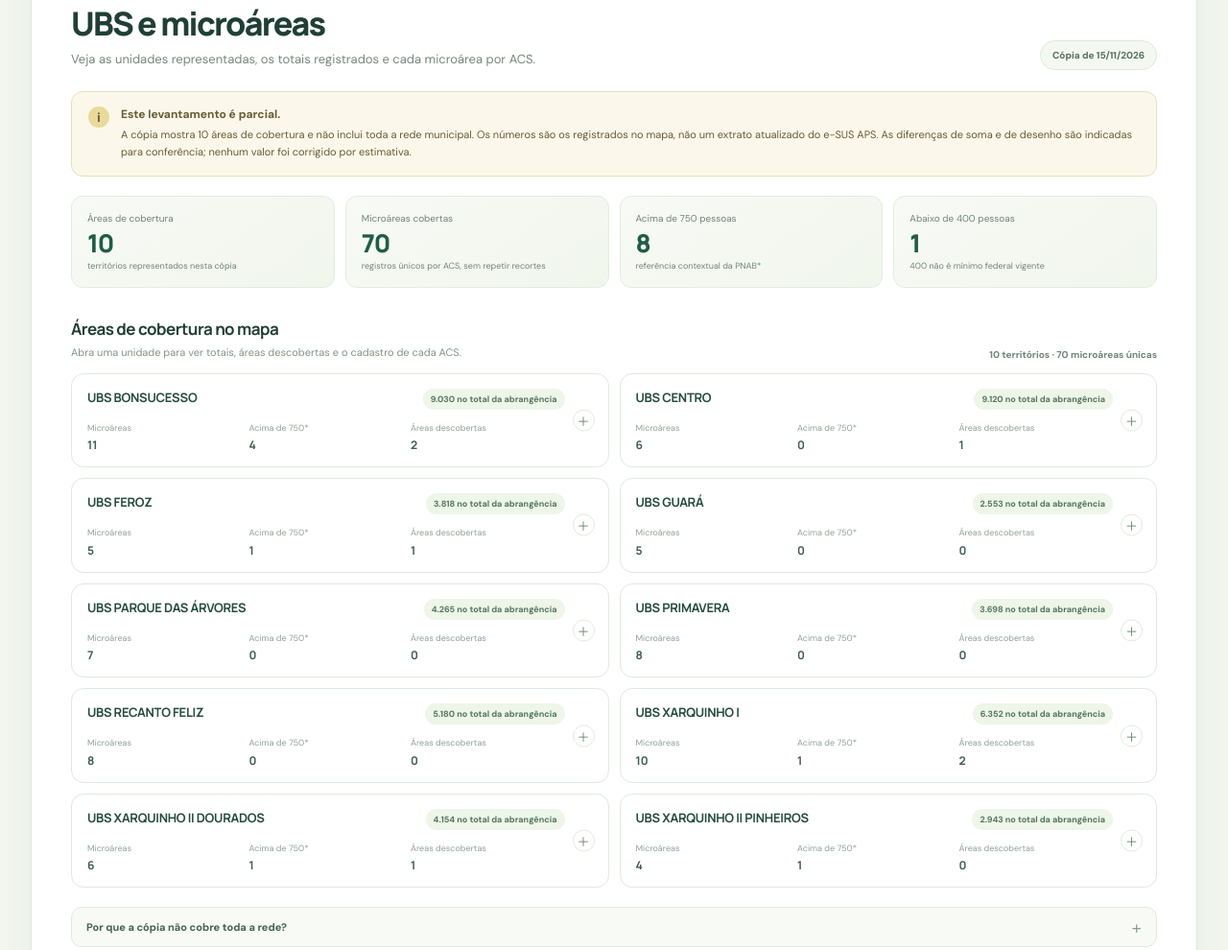
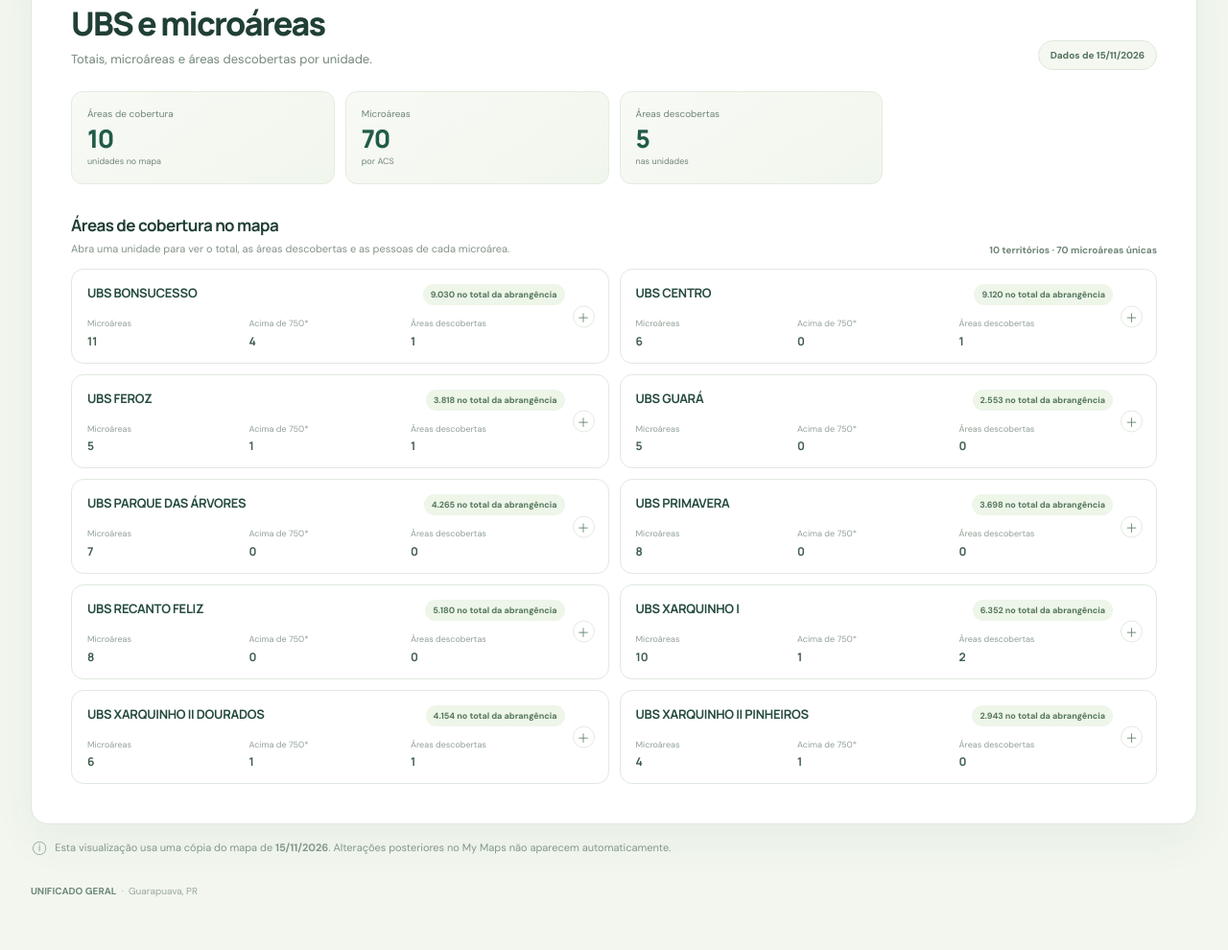
Before and after one commit to fehliperamos4/mapa-guarapuava, a plain HTML site: page index.html in a window 1280 px wide. Shown: the part 1360-2350 px from the top of the page at 96% size. Drawn offline with nearby package versions, Linux system fonts and the light colour scheme.

Commit message:
Simplificar resumo de UBS e microáreas

```diff
--- a/app.js
+++ b/app.js
@@ -272,15 +272,8 @@ function renderRegistryCard(coverage) {
   const coveredPopulation = registeredMicroareas.reduce((sum, area) => sum + area.population, 0);
   const above750 = registeredMicroareas.filter(area => area.population > 750).length;
   const atMost399 = registeredMicroareas.filter(area => area.population < 400).length;
-  const discoveredAreaCount = declaredDiscoveredAreas ?? uncoveredAreas.length;
+  const discoveredAreaCount = unit === 'UBS BONSUCESSO' ? 1 : (declaredDiscoveredAreas ?? uncoveredAreas.length);
   const discoveredPopulation = declaredDiscoveredPopulation;
-  const expectedCovered = declaredCovered ?? (totalPopulation != null && discoveredPopulation != null
-    ? totalPopulation - discoveredPopulation
-    : discoveredAreaCount === 0 ? totalPopulation : null);
-  const difference = expectedCovered == null || registeredMicroareas.length !== microareas.length
-    ? null
-    : coveredPopulation - expectedCovered;
-
   const card = make('details', 'registry-card');
   const summary = make('summary', 'registry-card-summary');
   const title = make('div', 'registry-card-title');
@@ -294,21 +287,10 @@ function renderRegistryCard(coverage) {
 
   const body = make('div', 'registry-card-body');
   const metrics = make('div', 'registry-card-metrics');
-  appendRegistryStat(metrics, 'Total registrado na abrangência', formatRegistryNumber(totalPopulation));
-  appendRegistryStat(metrics, 'Soma das microáreas listadas', registeredMicroareas.length === microareas.length ? formatRegistryNumber(coveredPopulation) : 'Dados incompletos');
+  appendRegistryStat(metrics, 'Total da unidade', formatRegistryNumber(totalPopulation));
+  appendRegistryStat(metrics, 'Microáreas', formatRegistryNumber(microareas.length));
   appendRegistryStat(metrics, 'Pessoas em áreas descobertas', formatRegistryNumber(discoveredPopulation));
   body.append(metrics);
-
-  if (difference != null && difference !== 0) {
-    const comparison = make('p', 'registry-difference');
-    comparison.append(make('strong', '', `Diferença de ${formatRegistryNumber(Math.abs(difference))} ${difference < 0 ? 'a menos' : 'a mais'}.`));
-    comparison.append(document.createTextNode(` A soma das microáreas (${formatRegistryNumber(coveredPopulation)}) foi comparada ao valor de referência da abrangência (${formatRegistryNumber(expectedCovered)}).`));
-    body.append(comparison);
-  } else if (difference === 0) {
-    body.append(make('p', 'registry-match', 'A soma das microáreas confere com o valor de referência registrado na abrangência.'));
-  }
-
-  if (registryNotes[unit]) body.append(make('p', 'registry-observation', registryNotes[unit]));
 
   const microareaSection = make('section', 'registry-microareas');
   microareaSection.append(make('h5', '', `Microáreas por ACS · ${formatRegistryNumber(microareas.length)}`));
@@ -341,9 +323,11 @@ function renderRegistryCard(coverage) {
         : area.name.replace(/^ÁREA DESCOBERTA\s*-?\s*/i, '').replace(/\s+-\s+UBS\s+.+$/i, '').trim() || 'Área descoberta identificada';
       const item = make('li', 'registry-uncovered-row');
       const pieceCount = area.features.length;
-      const geometryText = pieceCount > 1 ? `${pieceCount} recortes do mesmo território` : '1 desenho identificado';
-      const populationText = area.population == null ? 'Contagem não informada neste desenho' : `${formatRegistryNumber(area.population)} pessoas no desenho`;
-      item.append(make('strong', '', uncoveredName), make('span', '', `${geometryText} · ${populationText}`));
+      const isBonsucesso = unit === 'UBS BONSUCESSO' && area.name.includes('ADRIANO');
+      const populationText = isBonsucesso
+        ? '2 pontos · 977 pessoas'
+        : area.population == null ? 'Pessoas não informadas' : `${formatRegistryNumber(area.population)} pessoas`;
+      item.append(make('strong', '', uncoveredName), make('span', '', populationText));
       uncoveredList.append(item);
     }
     discoveredSection.append(uncoveredList);
@@ -383,11 +367,11 @@ function renderRegistry() {
   const totalAbove750 = cards.reduce((sum, result) => sum + result.above750, 0);
   const totalAtMost399 = cards.reduce((sum, result) => sum + result.atMost399, 0);
   registryKpis.replaceChildren();
+  const totalDiscoveredAreas = cards.reduce((sum, result) => sum + result.card.querySelectorAll('.registry-discovered .registry-uncovered-row').length, 0);
   const kpis = [
-    ['Áreas de cobertura', String(coverages.length), 'territórios representados nesta cópia'],
-    ['Microáreas cobertas', String(totalMicroareas), 'registros únicos por ACS, sem repetir recortes'],
-    ['Acima de 750 pessoas', String(totalAbove750), 'referência contextual da PNAB*'],
-    ['Abaixo de 400 pessoas', String(totalAtMost399), '400 não é mínimo federal vigente']
+    ['Áreas de cobertura', String(coverages.length), 'unidades no mapa'],
+    ['Microáreas', String(totalMicroareas), 'por ACS'],
+    ['Áreas descobertas', String(totalDiscoveredAreas), 'nas unidades']
   ];
   for (const [label, value, note] of kpis) {
     const item = make('article', 'registry-kpi');
@@ -395,10 +379,6 @@ function renderRegistry() {
     registryKpis.append(item);
   }
   if (registryCount) registryCount.textContent = `${coverages.length} territórios · ${totalMicroareas} microáreas únicas`;
-  if (registryMissingUnits) {
-    registryMissingUnits.replaceChildren();
-    for (const name of missingRegistryUnitNames) registryMissingUnits.append(make('li', '', name));
-  }
 }
 
 function showDetail(feature) {
--- a/index.html
+++ b/index.html
@@ -10,9 +10,9 @@
   <link rel="preconnect" href="https://fonts.gstatic.com" crossorigin>
   <link href="https://fonts.googleapis.com/css2?family=DM+Sans:wght@400;500;600;700&family=Manrope:wght@500;600;700;800&display=swap" rel="stylesheet">
   <link rel="stylesheet" href="https://unpkg.com/leaflet@1.9.4/dist/leaflet.css" integrity="sha256-p4NxAoJBhIIN+hmNHrzRCf9tD/miZyoHS5obTRR9BMY=" crossorigin="">
-  <link rel="stylesheet" href="styles.css?v=20261116-2">
+  <link rel="stylesheet" href="styles.css?v=20261116-3">
   <script defer src="https://unpkg.com/leaflet@1.9.4/dist/leaflet.js" integrity="sha256-20nQCchB9co0qIjJZRGuk2/Z9VM+kNiyxNV1lvTlZBo=" crossorigin=""></script>
-  <script defer src="app.js?v=20261116-2"></script>
+  <script defer src="app.js?v=20261116-3"></script>
 </head>
 <body>
   <header class="topbar">
@@ -34,16 +34,13 @@
       <aside class="details" aria-live="polite"><div class="detail-head"><span class="section-kicker">INFORMAÇÕES</span><h2 id="detail-title">Detalhes da área</h2><button type="button" id="show-general" class="general-button" hidden>← Ver informações gerais da UBS</button></div><div id="detail-content" class="detail-content"><div class="detail-empty"><span class="detail-symbol">✳</span><h3>Escolha uma área</h3><p>Ao selecionar uma área no mapa ou na lista, as informações disponíveis aparecem aqui.</p></div></div></aside>
     </section>
     <section class="registry-section" aria-labelledby="registry-title">
-      <div class="registry-heading"><div><p class="eyebrow">DADOS DO TERRITÓRIO</p><h2 id="registry-title">UBS e microáreas</h2><p>Veja as unidades representadas, os totais registrados e cada microárea por ACS.</p></div><span class="registry-asof">Cópia de 15/11/2026</span></div>
-      <div class="registry-notice" role="note"><span class="notice-icon" aria-hidden="true">i</span><div><strong>Este levantamento é parcial.</strong><p>A cópia mostra 10 áreas de cobertura e não inclui toda a rede municipal. Os números são os registrados no mapa, não um extrato atualizado do e-SUS APS. As diferenças de soma e de desenho são indicadas para conferência; nenhum valor foi corrigido por estimativa.</p></div></div>
+      <div class="registry-heading"><div><p class="eyebrow">DADOS DO TERRITÓRIO</p><h2 id="registry-title">UBS e microáreas</h2><p>Totais, microáreas e áreas descobertas por unidade.</p></div><span class="registry-asof">Dados de 15/11/2026</span></div>
       <div id="registry-kpis" class="registry-kpis" aria-label="Resumo dos dados no mapa"></div>
-      <div class="registry-data-head"><div><h3>Áreas de cobertura no mapa</h3><p>Abra uma unidade para ver totais, áreas descobertas e o cadastro de cada ACS.</p></div><span id="registry-count" class="registry-count"></span></div>
+      <div class="registry-data-head"><div><h3>Áreas de cobertura no mapa</h3><p>Abra uma unidade para ver o total, as áreas descobertas e as pessoas de cada microárea.</p></div><span id="registry-count" class="registry-count"></span></div>
       <div id="registry-grid" class="registry-grid"><p class="registry-loading">Preparando os dados do mapa…</p></div>
-      <details class="registry-coverage-gap"><summary>Por que a cópia não cobre toda a rede?</summary><p>O cruzamento preliminar por nome com o CNES municipal encontrou outras 25 entradas identificadas como ESF sem uma área de cobertura própria nesta cópia. A situação vigente de cada equipe precisa ser confirmada com a Secretaria/CNES antes de interpretar essa ausência como falta de cobertura.</p><ul id="registry-missing-units" class="registry-missing-units"></ul><a href="https://cnes2.datasus.gov.br/Listar_Mantidas.asp?VCnpj=76178037000176&amp;VEstado=41&amp;VNome=MUNICIPIO+DE+GUARAPUAVA" target="_blank" rel="noopener noreferrer">Consultar a lista municipal no CNES ↗</a></details>
-      <p class="registry-rule">A PNAB recomenda até 750 pessoas por ACS em áreas com grande dispersão, risco ou vulnerabilidade. Esse número precisa ser interpretado no contexto de cada território. A norma não define 400 pessoas como mínimo nacional. <a href="https://bvsms.saude.gov.br/bvs/saudelegis/gm/2017/prt2436_22_09_2017.html" target="_blank" rel="noopener noreferrer">Ver PNAB ↗</a></p>
     </section>
     <div class="source-note"><span>ⓘ</span><p>Esta visualização usa uma cópia do mapa de <strong>15/11/2026</strong>. Alterações posteriores no My Maps não aparecem automaticamente.</p></div>
   </main>
-  <footer><span><strong>UNIFICADO GERAL</strong> &nbsp;·&nbsp; Guarapuava, PR</span><span>Um território, muitas histórias.</span></footer>
+  <footer><span><strong>UNIFICADO GERAL</strong> &nbsp;·&nbsp; Guarapuava, PR</span></footer>
 </body>
 </html>
```
